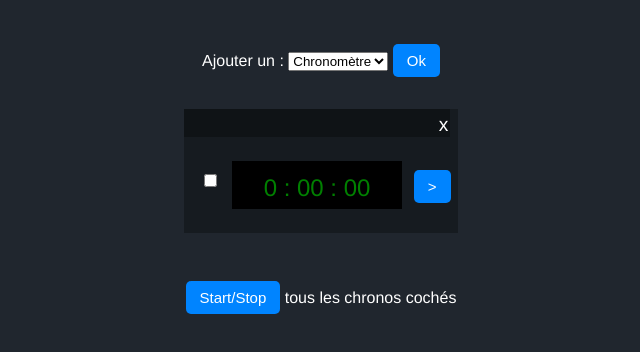
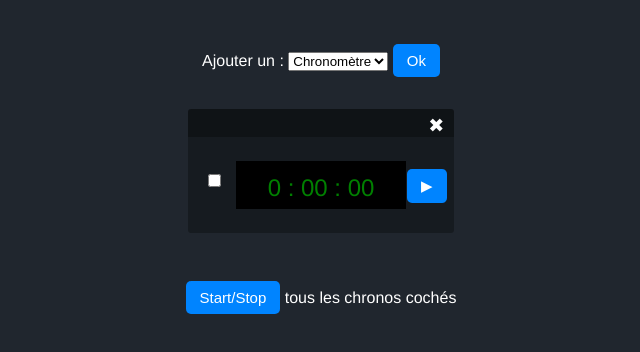
Before and after one commit to galenskap/chronoboard, a plain HTML site: page index.html in a window 1280 px wide. Both pictures are taken after a click on the button "Ok". Shown: the full height of the page, 319-959 px from the left. Drawn offline with Linux system fonts and the light colour scheme.

Commit message:
Visual fixes

```diff
--- a/app.js
+++ b/app.js
@@ -38,7 +38,7 @@ function createChrono(type)
   // ajout du bouton start
   var launcher = document.createElement('button');
   launcher.className = "start";
-  var txt = document.createTextNode('>');
+  var txt = document.createTextNode('▶');
   launcher.appendChild(txt);
   launcher.addEventListener("click", function() {
     toggleState(chronobject.id);
@@ -48,7 +48,7 @@ function createChrono(type)
 	// ajout de la croix pour supprimer
   var remover = document.createElement('span');
   remover.className = "remover";
-  var cross = document.createTextNode('x');
+  var cross = document.createTextNode('✖');
   remover.appendChild(cross);
   remover.addEventListener("click", function() {
     deleteChrono(chronobject.id);
@@ -73,10 +73,10 @@ function toggleState(id)
     var launcher = domobject.querySelector('.start');
     if (domobject.classList.contains('on')) {
     	domobject.classList.remove('on');
-      launcher.innerHTML = '>'; // play
+      launcher.innerHTML = '▶'; // play
     } else {
     	domobject.classList.add('on');
-      launcher.innerHTML = '||'; // pause
+      launcher.innerHTML = '❚❚'; // pause
     }
   }
 }
--- a/style.css
+++ b/style.css
@@ -39,8 +39,9 @@ button:hover {
 .minuteur {
   position: relative;
   background: rgba(0,0,0,.3);
-  padding-right: 0.5em;
   margin-bottom: 2em;
+  border-radius: 3px;
+  overflow: hidden;
 }
 
 .checkbox {
```
